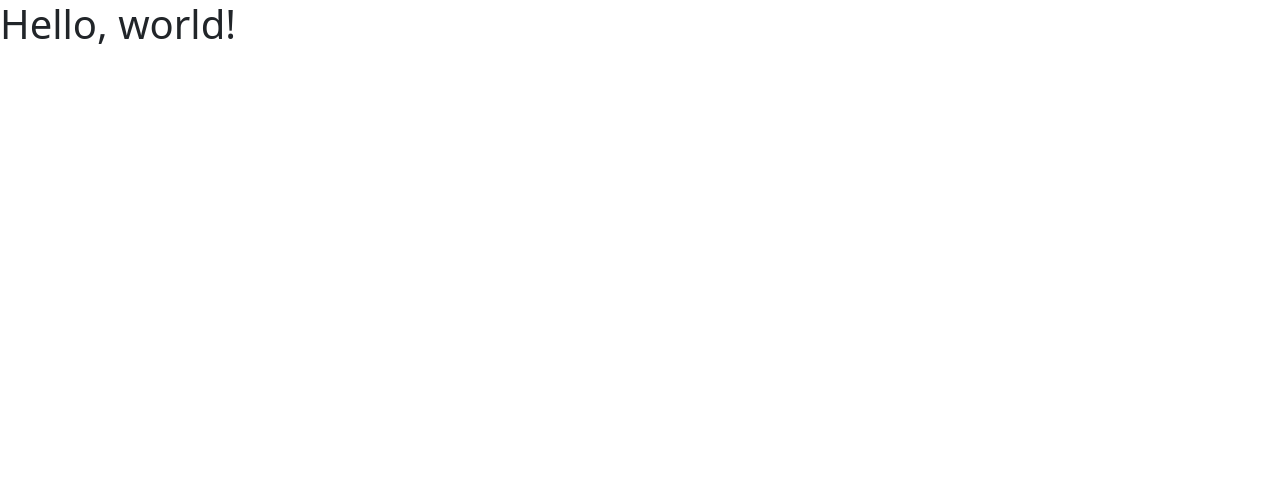
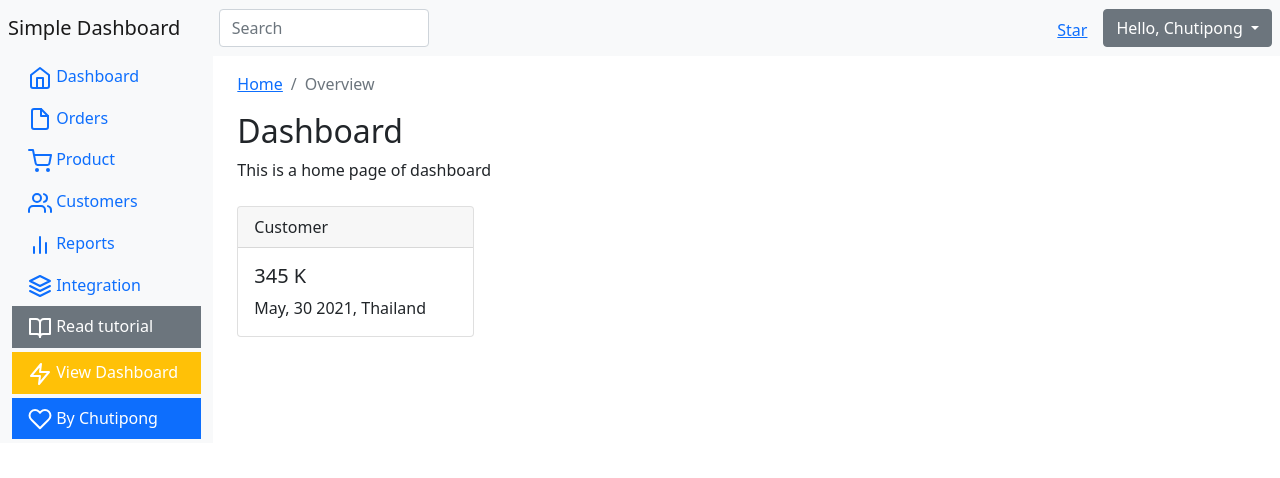
Before and after one commit to khunemz/bt-dashboard, a plain HTML site: page index.html in a window 1280 px wide. Drawn offline with nearby package versions, Linux system fonts and the light colour scheme.

Commit message:
change bootstrap layout

```diff
--- a/index.html
+++ b/index.html
@@ -7,11 +7,132 @@
 
     <!-- Bootstrap CSS -->
     <link href="https://cdn.jsdelivr.net/npm/bootstrap@5.0.1/dist/css/bootstrap.min.css" rel="stylesheet" integrity="sha384-+0n0xVW2eSR5OomGNYDnhzAbDsOXxcvSN1TPprVMTNDbiYZCxYbOOl7+AMvyTG2x" crossorigin="anonymous">
-
+    <script src="https://unpkg.com/feather-icons"></script>
+    <script async defer src="https://buttons.github.io/buttons.js"></script>
     <title>BT Bootstrap</title>
   </head>
   <body>
-    <h1>Hello, world!</h1>
+    <nav class="navbar navbar-light bg-light p-2">
+      <div class="d-flex col-12 col-md-3 col-lg-2 mg-lg-0 flex-md-nowrap justify-content-between">
+        <a href="#" class="navbar-brand">Simple Dashboard</a>
+
+        <button class="navbar-toggler d-md-none collapsed mb-3" type="button" data-toggle="collapse" data-target="#sidebar" aria-controls="sidebar" aria-expanded="false" aria-label="Toggle Navigartion">
+          <span class="navbar-toggler-icon"></span>
+        </button>
+      </div>
+
+      <div class="col-12 col-md-4 col-lg-2">
+        <input type="text" class="form-control form-control-dark" aria-label="Search" placeholder="Search" />
+      </div>
+
+      <div class="col-12 col-md-5 col-lg-8 d-flex align-items-center justify-content-md-end mt-3 mt-md-0">
+        <div class="mr-3 mt-1">
+          <a class="github-button" href="https://github.com/themesberg/simple-bootstrap-5-dashboard" data-color-scheme="no-preference: light; light: light; dark: dark;" data-icon="octicon-star" data-size="large" data-show-count="true" aria-label="Star themesberg/simple-bootstrap-5-dashboard on GitHub">Star</a>
+        </div>
+        <div class="dropdown ms-3">
+          <button class="btn btn-secondary dropdown-toggle" type="button" id="dropdownMenuButton1" data-bs-toggle="dropdown" aria-expanded="false">
+            Hello, Chutipong
+          </button>
+
+          <ul class="dropdown-menu" aria-labelledby="dropdownMenuButton">
+            <li><a href="" class="dropdown-item">Setting</a></li>
+            <li><a href="" class="dropdown-item">Messages</a></li>
+            <li><a href="" class="dropdown-item">Sign out</a></li>
+          </ul>
+        </div>
+      </div>
+    </nav><!-- END : NAV -->
+
+    <div class="container-fluid">
+      <div class="row">
+        <nav id="sidbar" class="col-md-3 col-lg-2 d-md-block bg-light sidebar collapse h-100">
+          <div class="position-sticky">
+            <ul class="nav flex-column">
+              <li class="nav-item">
+                <a href="#" class="nav-link active" aria-current="page">
+                  <i data-feather="home"></i>
+                  <span class="ml-2">Dashboard</span>
+                </a>
+              </li>
+
+              <li class="nav-item">
+                <a href="#" class="nav-link" aria-current="page">
+                  <i data-feather="file"></i>
+                  <span class="ml-2">Orders</span>
+                </a>
+              </li>
+              <li class="nav-item">
+                <a href="#" class="nav-link" aria-current="page">
+                  <i data-feather="shopping-cart"></i>
+                  <span class="ml-2">Product</span>
+                </a>
+              </li>
+              <li class="nav-item">
+                <a href="#" class="nav-link" aria-current="page">
+                  <i data-feather="users"></i>
+                  <span class="ml-2">Customers</span>
+                </a>
+              </li>
+              <li class="nav-item">
+                <a href="#" class="nav-link" aria-current="page">
+                  <i data-feather="bar-chart-2"></i>
+                  <span class="ml-2">Reports</span>
+                </a>
+              </li>
+
+              <li class="nav-item">
+                <a href="#" class="nav-link" aria-current="page">
+                  <i data-feather="layers"></i>
+                  <span class="ml-2">Integration</span>
+                </a>
+              </li>
+              <li class="nav-item">
+                <a href="#" class="nav-link bg-secondary text-white mb-1" aria-current="page">
+                  <i data-feather="book-open"></i>
+                  <span class="ml-2">Read tutorial</span>
+                </a>
+              </li>
+              <li class="nav-item">
+                <a href="#" class="nav-link bg-warning text-white mb-1" aria-current="page">
+                  <i data-feather="zap"></i>
+                  <span class="ml-2">View Dashboard</span>
+                </a>
+              </li>
+              <li class="nav-item">
+                <a href="#" class="nav-link bg-primary text-white mb-1" aria-current="page">
+                  <i data-feather="heart"></i>
+                  <span class="mr-2">By Chutipong</span>
+                </a>
+              </li>
+            </ul>
+          </div>
+        </nav><!-- END SIDE BAR -->
+
+        <main class="col-md-9 ml-sm-auto col-lg-10 px-md-4 py-3">
+          <nav aria-label="breadcrumb">
+            <ol class="breadcrumb">
+              <li class="breadcrumb-item"><a href="#">Home</a></li>
+              <li class="breadcrumb-item active" aria-current="page">Overview</li>
+            </ol>
+          </nav><!-- END BREAD CRUMB-->
+
+          <h1 class="h2">Dashboard</h1>
+          <p>This is a home page of dashboard</p>
+
+          <div class="row my-4">
+            <div class="col-12 col-md-6 col-lg-3 mb-4 mb-lg-0">
+              <div class="card">
+                <h class="card-header">Customer</h>
+                <div class="card-body">
+                  <h5 class="card-title">345 K</h5>
+                  <p class="card-text">May, 30 2021, Thailand</p>
+                </div>
+              </div>
+            </div>
+          </div>
+        </main>
+      </div>
+    </div>
 
     <!-- Optional JavaScript; choose one of the two! -->
 
@@ -23,5 +144,9 @@
     <script src="https://cdn.jsdelivr.net/npm/@popperjs/core@2.9.2/dist/umd/popper.min.js" integrity="sha384-IQsoLXl5PILFhosVNubq5LC7Qb9DXgDA9i+tQ8Zj3iwWAwPtgFTxbJ8NT4GN1R8p" crossorigin="anonymous"></script>
     <script src="https://cdn.jsdelivr.net/npm/bootstrap@5.0.1/dist/js/bootstrap.min.js" integrity="sha384-Atwg2Pkwv9vp0ygtn1JAojH0nYbwNJLPhwyoVbhoPwBhjQPR5VtM2+xf0Uwh9KtT" crossorigin="anonymous"></script>
     -->
+
+    <script>
+      feather.replace()
+    </script>
   </body>
 </html>
```
